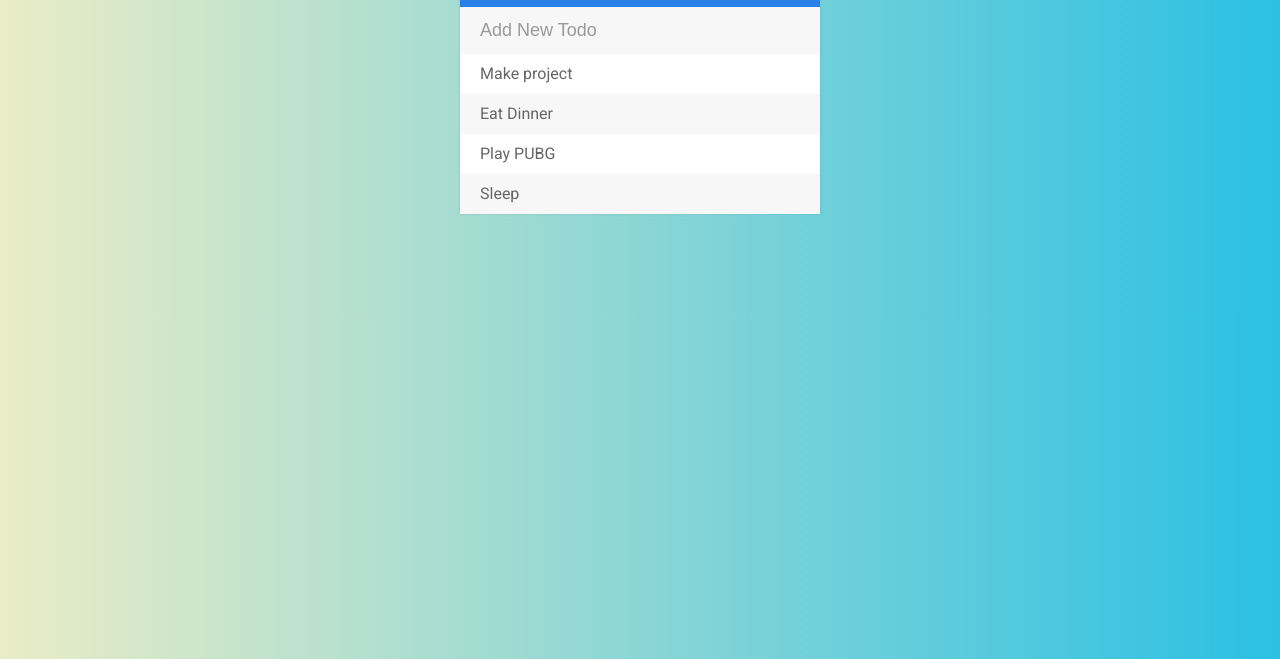
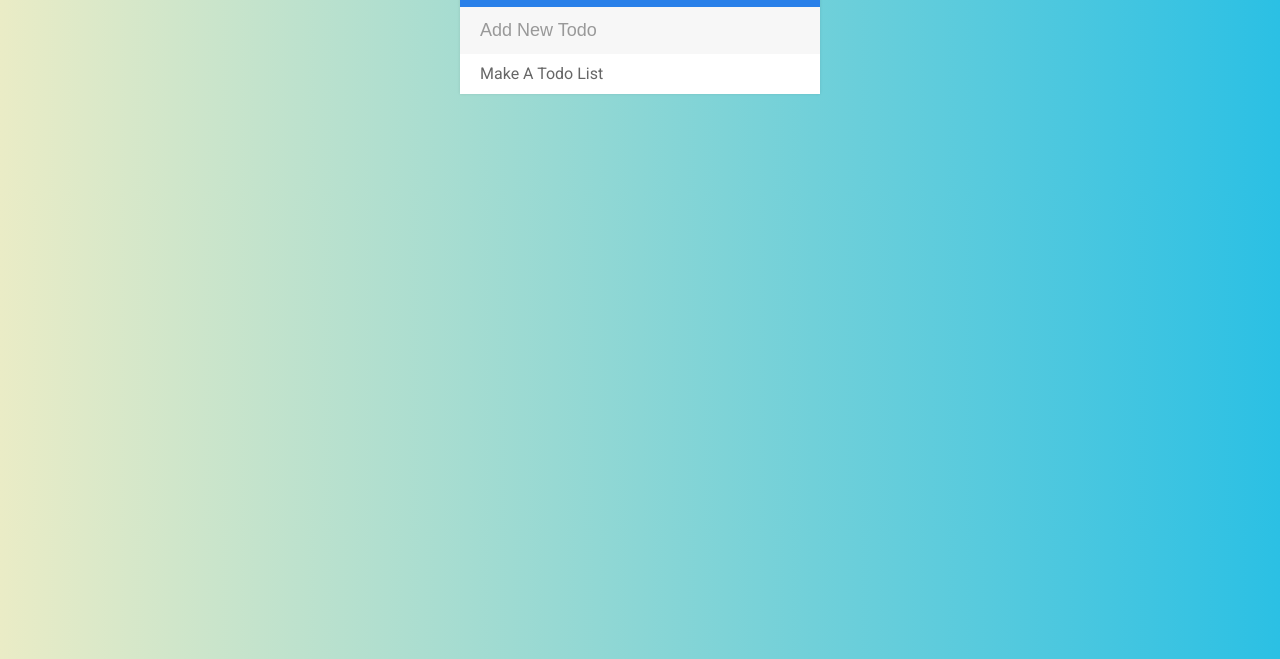
Before and after one commit to VidithAgarwal/ToDoList, a plain HTML site: page index.html in a window 1280 px wide. Shown: the part 141-800 px from the top of the page. Drawn offline with Linux system fonts and the light colour scheme.

Commit message:
Update index.html

```diff
--- a/index.html
+++ b/index.html
@@ -14,10 +14,7 @@
 		<input type="text" placeholder="Add New Todo" maxlength="38">
 
 		<ul>
-			<li><span class="delete"><i class="fas fa-trash-alt"></i></span>Make project</li>
-			<li><span class="delete"><i class="fas fa-trash-alt"></i></span>Eat Dinner</li>
-			<li><span class="delete"><i class="fas fa-trash-alt"></i></span>Play PUBG</li>
-			<li><span class="delete"><i class="fas fa-trash-alt"></i></span>Sleep</li>
+			<li><span class="delete"><i class="fas fa-trash-alt"></i></span>Make A Todo List</li>
 		</ul>
 	</div>
 
```
